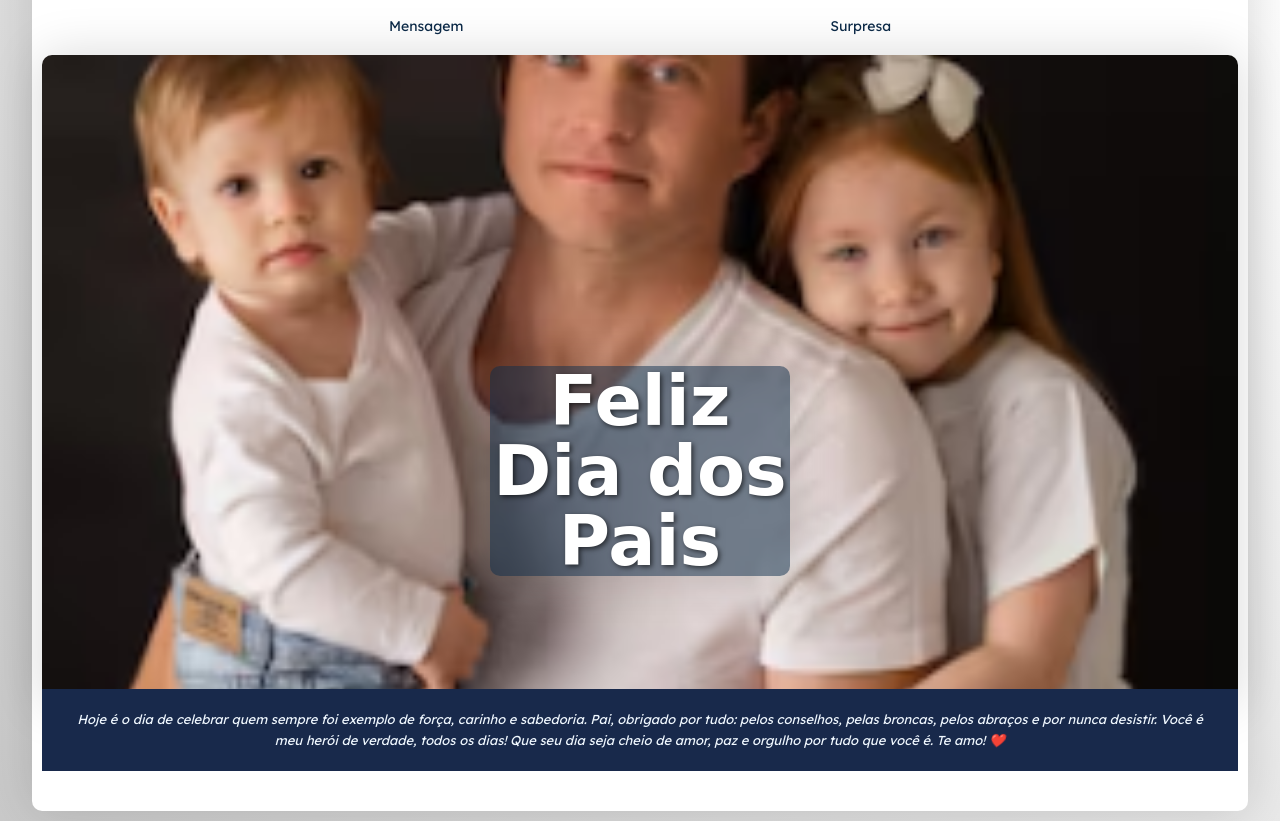
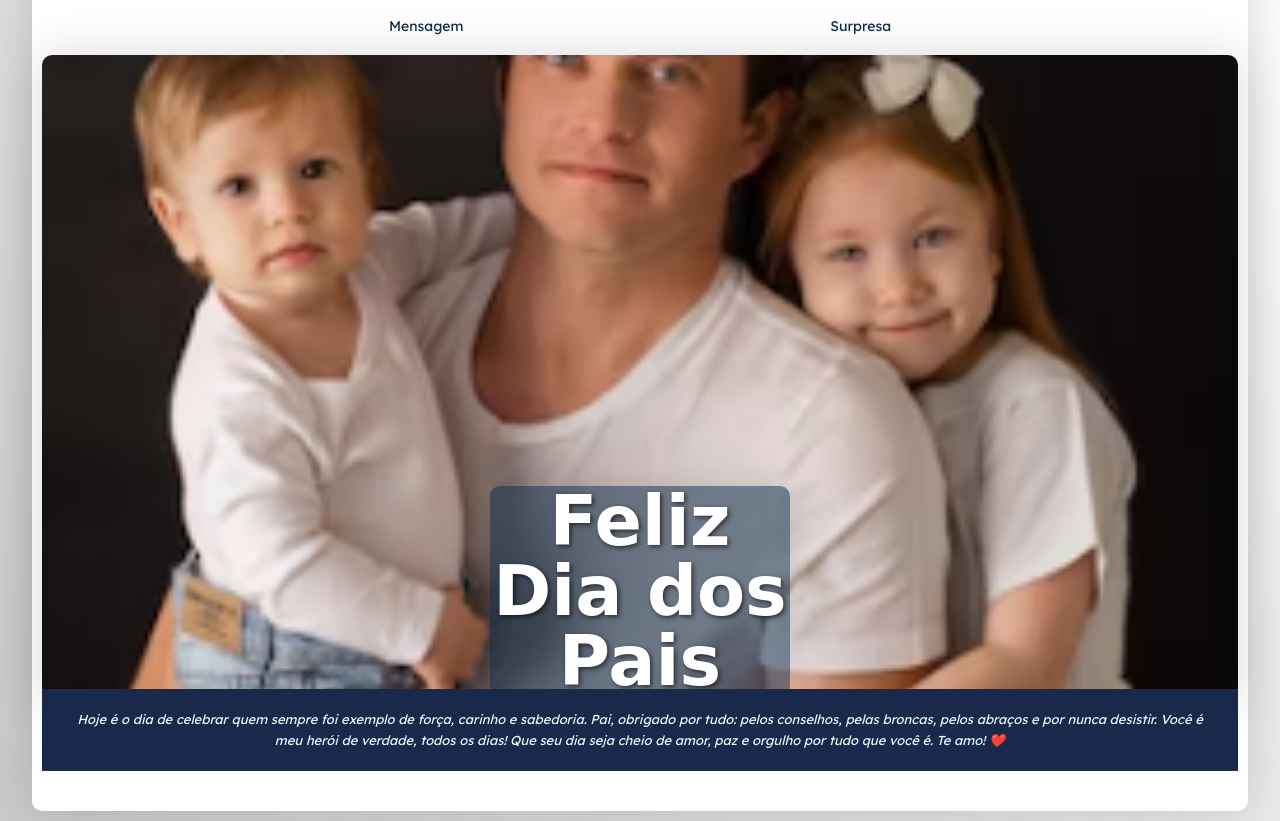
Before and after one commit to Alexzyto/projeto-pai, a plain HTML site: page index.html in a window 1280 px wide. Shown: the part 74-895 px from the top of the page. Drawn offline with Linux system fonts and the light colour scheme; a web font is replaced by a local one.

Commit message:
Update style.css

```diff
--- a/estilos/style.css
+++ b/estilos/style.css
@@ -76,7 +76,7 @@ figure img {
 
 figcaption {
     position: absolute;
-    bottom: 150px;
+    bottom: 30px;
     left: 50%; /* joga o canto esquerdo no meio */
     transform: translateX(-50%); /* recua metade da largura para centralizar */
     color: white;
```
